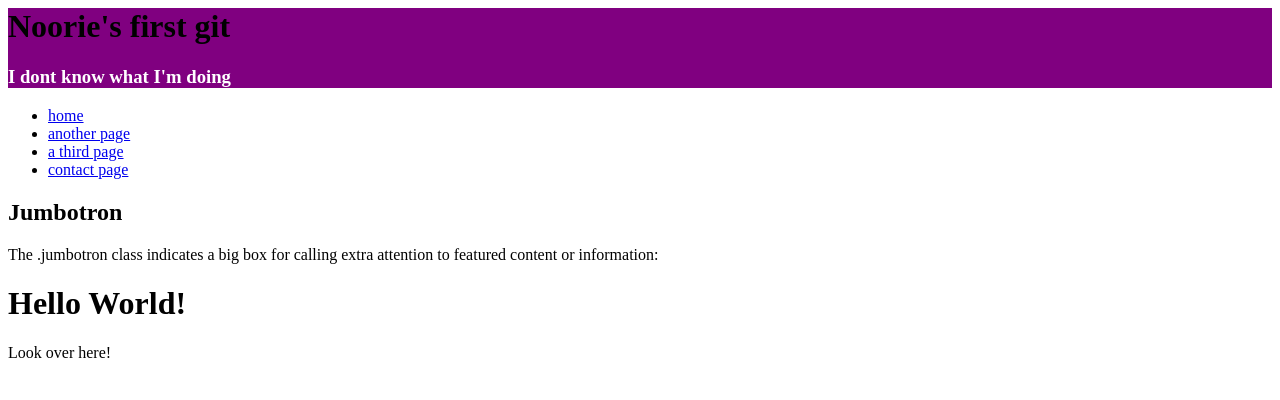
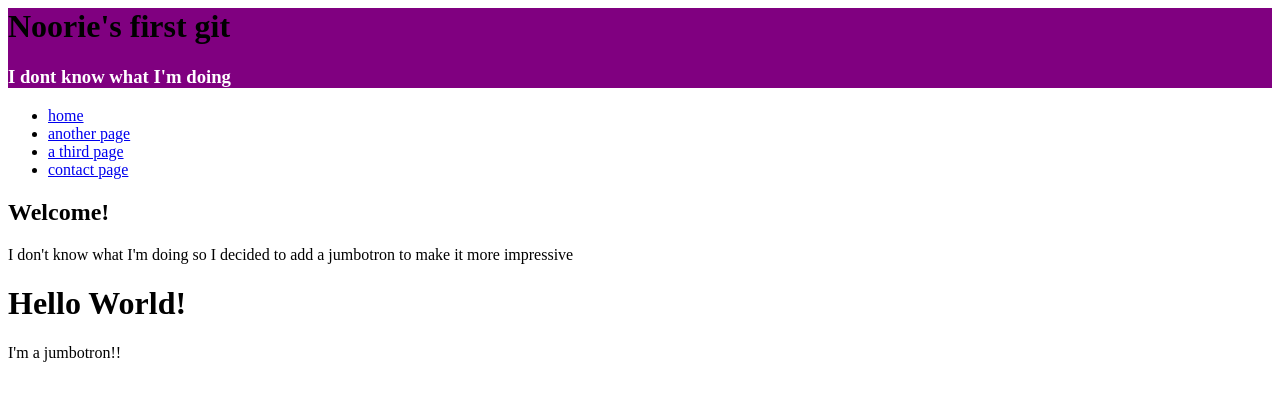
Before and after one commit to Nooriejbk/MyFirst.github.io, a plain HTML site: page index.html in a window 1280 px wide. Drawn offline with Linux system fonts and the light colour scheme.

Commit message:
Update index.html

```diff
--- a/index.html
+++ b/index.html
@@ -17,12 +17,12 @@
     </ul>
   </div>
   <div class="container">
-  <h2>Jumbotron</h2>
-  <p>The .jumbotron class indicates a big box for calling extra attention to featured content or information:</p>
-  <div class="jumbotron">
-    <h1>Hello World!</h1>
-    <p>Look over here!</p>
+    <h2>Welcome!</h2>
+    <p>I don't know what I'm doing so I decided to add a jumbotron to make it more impressive</p>
+    <div class="jumbotron">
+      <h1>Hello World!</h1>
+      <p>I'm a jumbotron!!</p>
+    </div>
   </div>
-</div>
 </body>
 </html>
```
